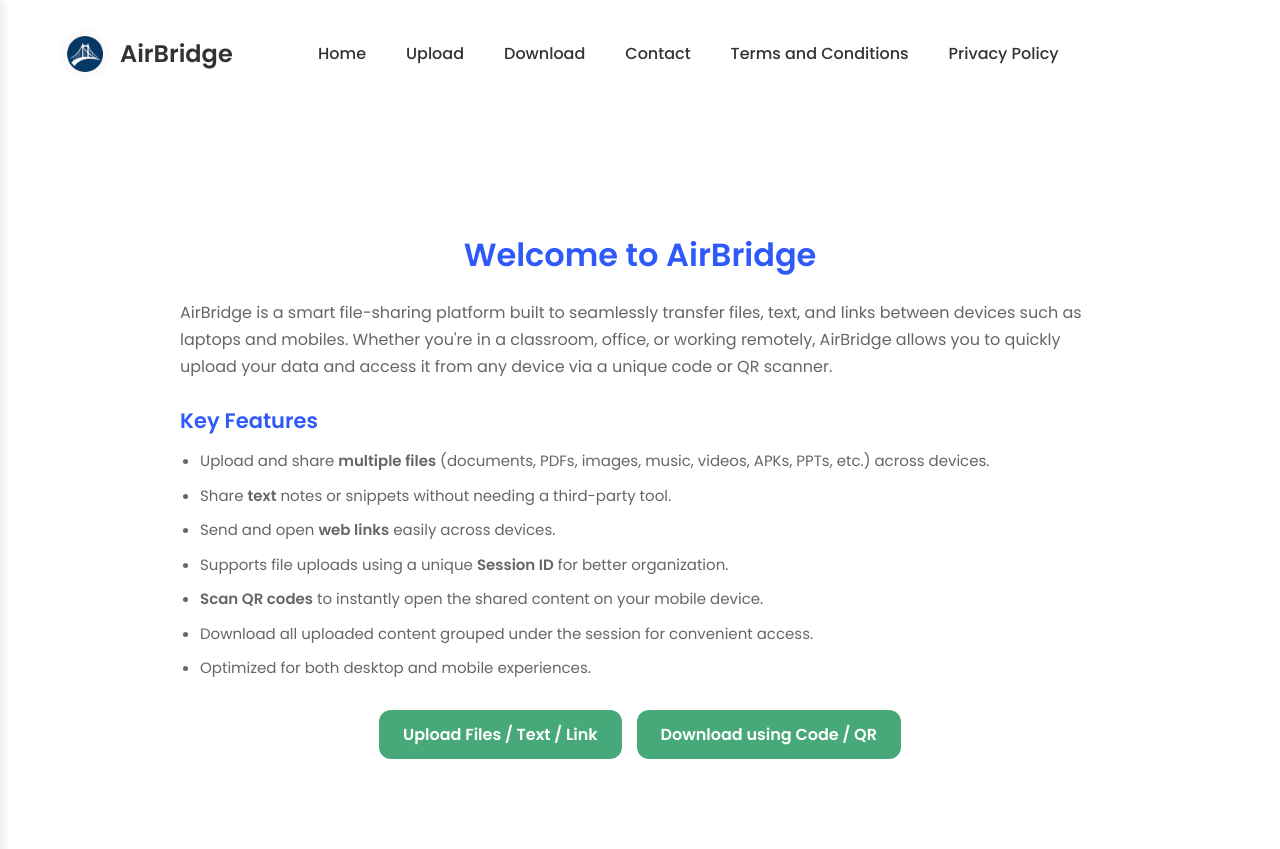
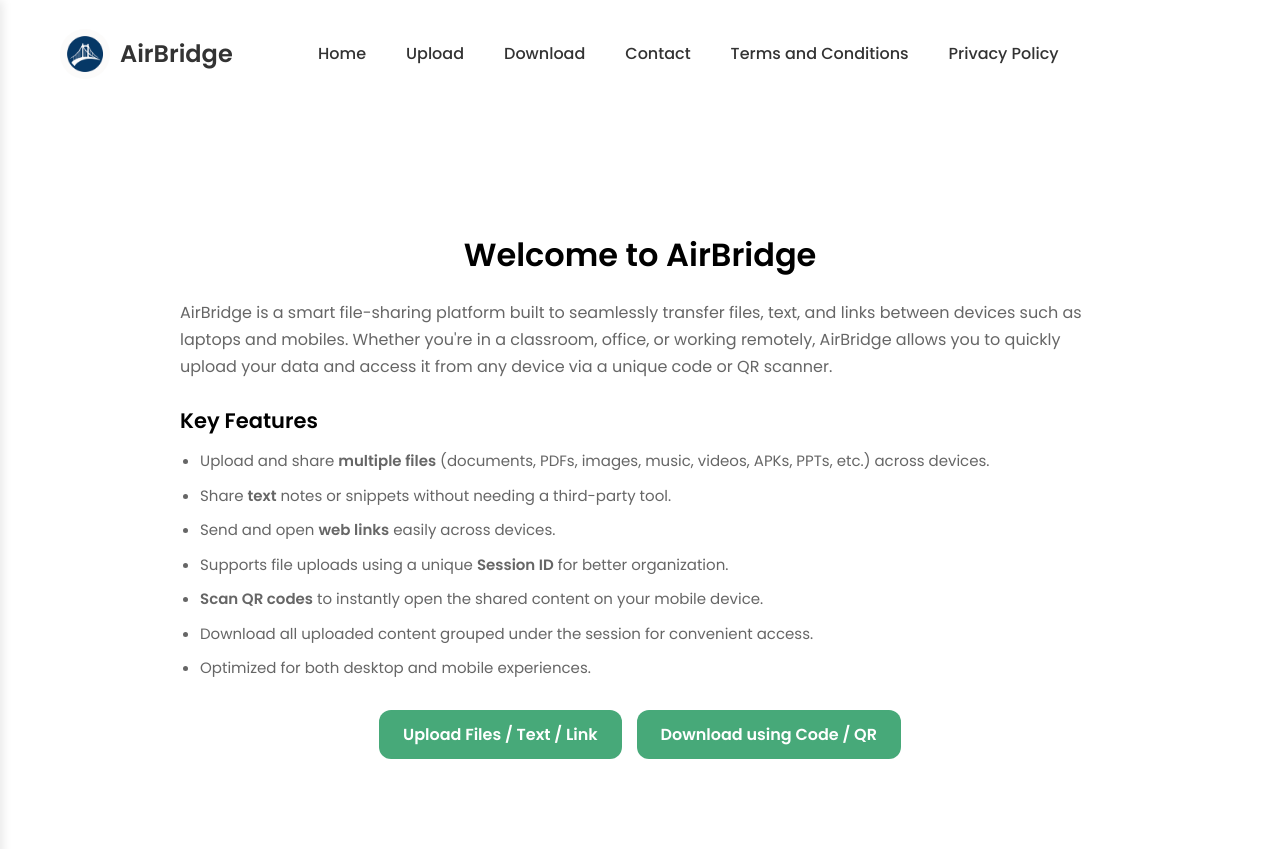
Before and after one commit to Sanjay-adepu/Airbridge, a React (Vite) app: page / in a window 1280 px wide. Built offline with nearby package versions, Linux system fonts and the light colour scheme.

Commit message:
Update Home.css

```diff
--- a/src/Home/Home.css
+++ b/src/Home/Home.css
@@ -5,7 +5,7 @@
 
 
 :root {
-  --primary-color: #2d58f9fc;
+  --primary-color: black;
   --primary-hover: #355df2fc;
   --text-color: #333;
   --background: #ffffff;
```
